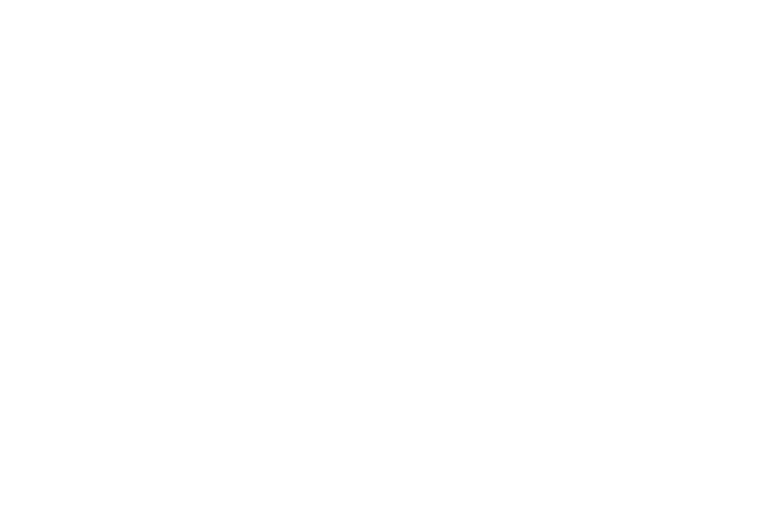
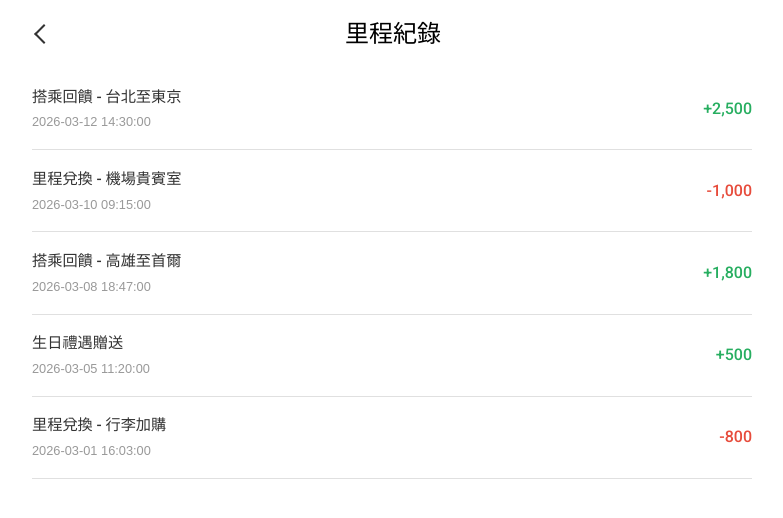
Before and after one commit to 13g7895123/bonus.ecommerce, a Vue app in the folder frontend/: page /mileage-records in a window 1280 px wide. Before the commit this address had no page. Shown: the top 518 px of the page, without its empty margins (248-1031 px from the left). Built offline with nearby package versions, Linux system fonts and the light colour scheme; a web font is replaced by a local one.

Commit message:
feat: 新增里程紀錄頁面；更新提款申請與設定頁面返回路徑；修正表格標題獲取邏輯

```diff
--- a/frontend/src/composables/usePasswordForm.js
+++ b/frontend/src/composables/usePasswordForm.js
@@ -47,6 +47,28 @@
       target[fields[fields.length - 1]] = password.value
 
       localStorage.setItem('user', JSON.stringify(user))
+
+      // Also update mock_db_users if user exists there
+      const mockUsersStr = localStorage.getItem('mock_db_users')
+      if (mockUsersStr) {
+        try {
+          const mockUsers = JSON.parse(mockUsersStr)
+          const dbUser = mockUsers.find(u => u.id === user.id)
+          if (dbUser) {
+             let dbTarget = dbUser
+             for (let i = 0; i < fields.length - 1; i++) {
+                if (!dbTarget[fields[i]]) {
+                    dbTarget[fields[i]] = {}
+                }
+                dbTarget = dbTarget[fields[i]]
+             }
+             dbTarget[fields[fields.length - 1]] = password.value
+             localStorage.setItem('mock_db_users', JSON.stringify(mockUsers))
+          }
+        } catch (e) {
+          console.error('Failed to update mock_db_users', e)
+        }
+      }
       return true
     }
     return false
--- a/frontend/src/router/index.js
+++ b/frontend/src/router/index.js
@@ -17,6 +17,7 @@
 import WithdrawalApply from '../views/WithdrawalApply.vue'
 import MyMail from '../views/MyMail.vue'
 import MileageRewards from '../views/MileageRewards.vue'
+import MileageRecords from '../views/MileageRecords.vue'
 import AnnouncementDetail from '../views/AnnouncementDetail.vue'
 import Admin from '../views/Admin.vue'
 
@@ -125,6 +126,11 @@
     path: '/mileage-rewards',
     name: 'MileageRewards',
     component: MileageRewards
+  },
+  {
+    path: '/mileage-records',
+    name: 'MileageRecords',
+    component: MileageRecords
   }
 ]
 
--- a/frontend/src/views/Admin.vue
+++ b/frontend/src/views/Admin.vue
@@ -72,7 +72,7 @@
                   <table>
                     <thead>
                       <tr>
-                        <th v-for="header in getHeaders(selectedItem.parsedValue[0])" :key="header">
+                        <th v-for="header in getHeaders(selectedItem.parsedValue)" :key="header">
                           {{ getLabel(header) }}
                           <span class="sub-header">{{ header }}</span>
                         </th>
@@ -80,7 +80,7 @@
                     </thead>
                     <tbody>
                       <tr v-for="(row, idx) in selectedItem.parsedValue" :key="idx">
-                        <td v-for="header in getHeaders(selectedItem.parsedValue[0])" :key="header" :title="String(row[header])">
+                        <td v-for="header in getHeaders(selectedItem.parsedValue)" :key="header" :title="String(row[header])">
                           <template v-if="isImage(row[header])">
                             <img :src="row[header]" class="thumbnail" />
                           </template>
@@ -290,9 +290,16 @@
   return val && typeof val === 'object' && !Array.isArray(val)
 }
 
-const getHeaders = (obj) => {
-  if (!obj || typeof obj !== 'object') return []
-  return Object.keys(obj)
+const getHeaders = (data) => {
+  if (!Array.isArray(data) || data.length === 0) return []
+  // Collect all unique keys from all objects in the data array
+  const keys = new Set()
+  data.forEach(item => {
+    if (isObject(item)) {
+      Object.keys(item).forEach(k => keys.add(k))
+    }
+  })
+  return Array.from(keys)
 }
 
 const formatCell = (val) => {
--- /dev/null
+++ b/frontend/src/views/MileageRecords.vue
@@ -0,0 +1,64 @@
+<template>
+  <PageLayout title="里程紀錄" back-to="/skywards" theme="white">
+    <ContentList>
+      <ContentListItem v-for="record in records" :key="record.id" class="record-item">
+        <div class="record-left">
+          <p class="record-type">{{ record.type }}</p>
+          <p class="record-time">{{ record.time }}</p>
+        </div>
+        <div class="record-amount" :class="{ 'negative': record.amount.startsWith('-') }">
+          {{ record.amount }}
+        </div>
+      </ContentListItem>
+    </ContentList>
+  </PageLayout>
+</template>
+
+<script setup>
+import PageLayout from '../components/PageLayout.vue'
+import ContentList from '../components/ContentList.vue'
+import ContentListItem from '../components/ContentListItem.vue'
+
+const records = [
+  { id: 1, type: '搭乘回饋 - 台北至東京', time: '2026-03-12 14:30:00', amount: '+2,500' },
+  { id: 2, type: '里程兌換 - 機場貴賓室', time: '2026-03-10 09:15:00', amount: '-1,000' },
+  { id: 3, type: '搭乘回饋 - 高雄至首爾', time: '2026-03-08 18:47:00', amount: '+1,800' },
+  { id: 4, type: '生日禮遇贈送', time: '2026-03-05 11:20:00', amount: '+500' },
+  { id: 5, type: '里程兌換 - 行李加購', time: '2026-03-01 16:03:00', amount: '-800' },
+]
+</script>
+
+<style scoped>
+.record-item {
+  justify-content: space-between;
+}
+
+.record-left {
+  display: flex;
+  flex-direction: column;
+  text-align: left;
+}
+
+.record-type {
+  font-size: 0.95rem;
+  font-weight: 500;
+  color: #333;
+  margin: 0 0 0.25rem 0;
+}
+
+.record-time {
+  font-size: 0.8rem;
+  color: #999;
+  font-family: 'Avram Sans', sans-serif; /* Consistent font usage */
+  margin: 0;
+}
+
+.record-amount {
+  font-weight: 500;
+  color: #27ae60; /* Positive green */
+}
+
+.record-amount.negative {
+  color: #e74c3c; /* Negative red */
+}
+</style>
--- a/frontend/src/views/SkywardsDashboard.vue
+++ b/frontend/src/views/SkywardsDashboard.vue
@@ -62,7 +62,7 @@
           <span class="amount">{{ user?.wallet?.balance?.toLocaleString() || '0' }}</span>
         </div>
       </div>
-      <button class="details-btn">我的明細表</button>
+      <button class="details-btn" @click="$router.push('/mileage-records')">我的明細表</button>
     </header>
 
     <!-- 狀態切換與等級區塊 -->
--- a/frontend/src/views/WithdrawalApply.vue
+++ b/frontend/src/views/WithdrawalApply.vue
@@ -1,6 +1,6 @@
 <template>
   <div class="wa-page">
-    <PageHeader title="提款申請" back-to="/withdrawal/setup" />
+    <PageHeader title="提款申請" back-to="/settings" />
 
     <div class="wa-content">
       <!-- 可提款現金 -->
--- a/frontend/src/views/WithdrawalSetPassword.vue
+++ b/frontend/src/views/WithdrawalSetPassword.vue
@@ -1,6 +1,6 @@
 <template>
   <div class="wsp-page">
-    <PageHeader title="提款申請" back-to="/transactions" />
+    <PageHeader title="提款申請" back-to="/settings" />
 
     <div class="wsp-content">
       <p class="wsp-desc">為保護您的帳戶安全，請先設定提款密碼</p>
--- a/frontend/src/views/WithdrawalSetup.vue
+++ b/frontend/src/views/WithdrawalSetup.vue
@@ -1,6 +1,6 @@
 <template>
   <div class="ws-page">
-    <PageHeader title="提款申請" back-to="/transactions" />
+    <PageHeader title="提款申請" back-to="/settings" />
 
     <div class="ws-content">
       <p class="ws-desc">為了保障帳戶安全體驗 請您綁定個人身份資訊</p>
```
